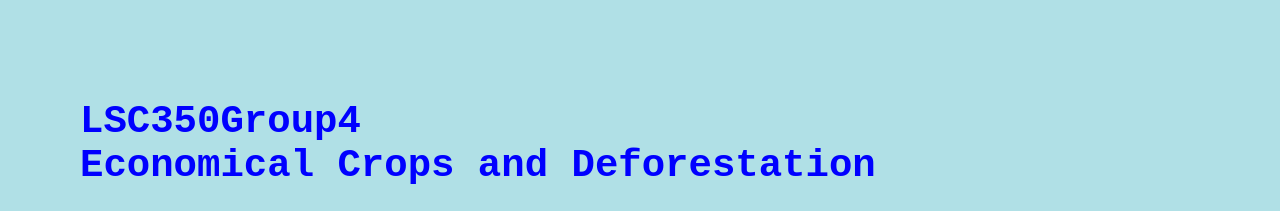
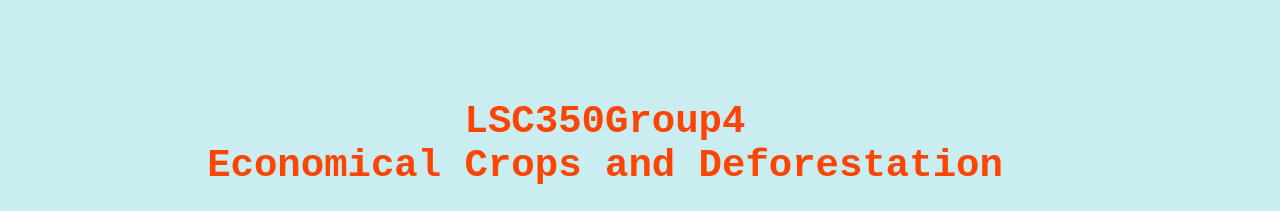
Before and after one commit to 22FWLSC350group4/22fwlsc350group4.github.io, a plain HTML site: page index.html in a window 1280 px wide. Shown: the top 211 px of the page. Drawn offline with Linux system fonts and the light colour scheme.

Commit message:
style sheet final update

```diff
--- a/styles.css
+++ b/styles.css
@@ -1,12 +1,13 @@
 body {
-    background-color: powderblue;
+    background-color: rgb(201, 237, 241);
     margin-top: 100px;
     margin-bottom: 100px;
     margin-right: 150px;
     margin-left: 80px;
+    text-align: center;
   }
   h1 {
-    color: blue;
+    color: orangered;
     font-family: monospace;
     font-size: 300%;
   }
```
